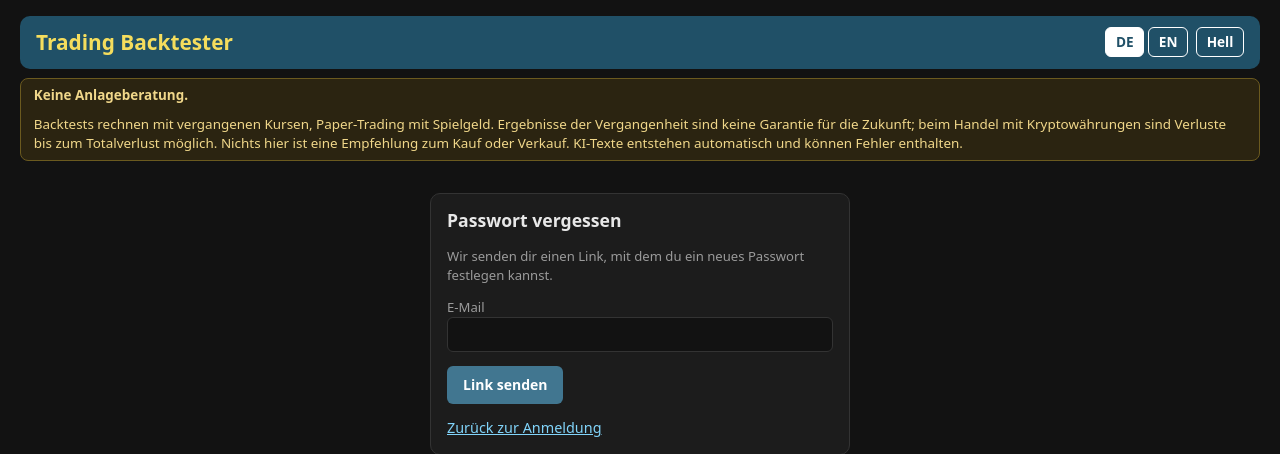
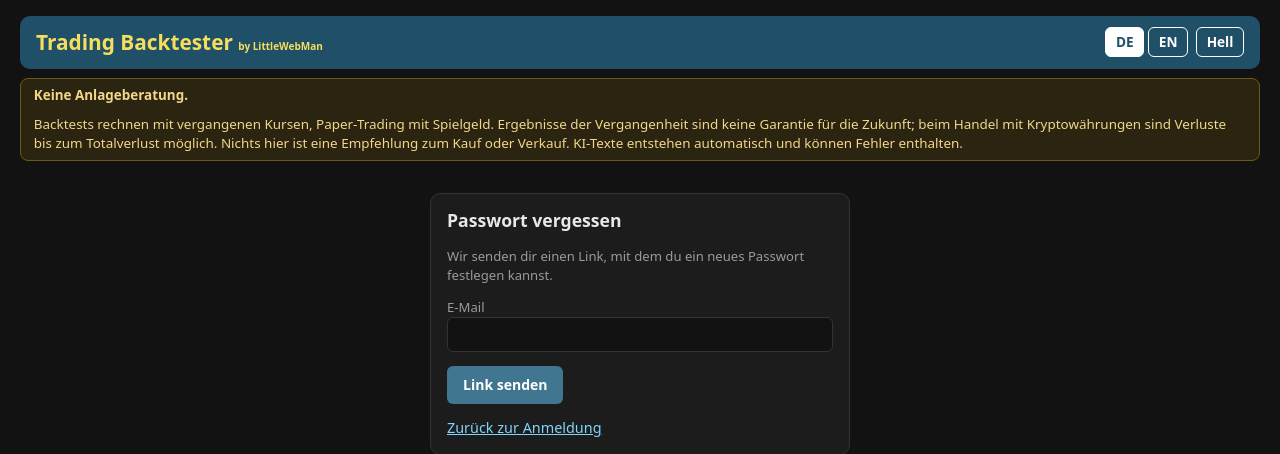
Before and after one commit to Busaschie/Python_Django_Blockchain, a Django app: page /passwort-vergessen/ in a window 1280 px wide. Shown: the top 454 px of the page. Run offline with Django 5.2, Linux system fonts and the light colour scheme.

Commit message:
LitteWebMan

```diff
--- a/backtester/templates/backtester/base.html
+++ b/backtester/templates/backtester/base.html
@@ -1,7 +1,7 @@
 <!doctype html>
 <html lang="de"><head><meta charset="utf-8">
 <meta name="viewport" content="width=device-width, initial-scale=1">
-<title>Trading Backtester</title>
+<title>Trading Backtester - by LittleWebMan</title>
 <script>try{if(localStorage.getItem('tb_theme')==='light')document.documentElement.setAttribute('data-theme','light')}catch(e){}</script>
 <style>
  :root{color-scheme:dark;--plotink:#e8e8e8;--plotgrid:#333;--plotzero:#444;--c1:#81d4fa;--c2:#f5dd5d;--c3:#ffffff;--c4:#868e96;--okbg:#17301f;--bg:#121212;--card:#1c1c1c;--line:#333;--ink:#e8e8e8;--ink2:#c4c4c4;--muted:#9a9a9a;--accent:#417690;--link:#81d4fa;--head:#205067;--title:#f5dd5d;--field:#121212;--sel:#1b2f3b;--bad:#ff7a7a;--good:#6fcf8a;--warnbg:#2b2411;--warnline:#6b5a1f;--warnink:#f0d78a}
@@ -119,7 +119,7 @@
 </style></head><body>
 <div class="wrap">
 <div class="topbar">
-<h1><a href="{% url 'index' %}">Trading Backtester</a></h1>
+<h1><a href="{% url 'index' %}">Trading Backtester <span style="font-size: x-small">by LittleWebMan</span></a></h1>
 <div class="tools">
 <form method="post" action="{% url 'set_language' %}" class="lang" aria-label="Sprache"><input type="hidden" name="next" value="{{ request.get_full_path }}">
 <button name="lang" value="de" lang="de" class="{% if request.lang != 'en' %}on{% endif %}" title="Deutsch" aria-pressed="{% if request.lang != 'en' %}true{% else %}false{% endif %}">DE</button>
```
